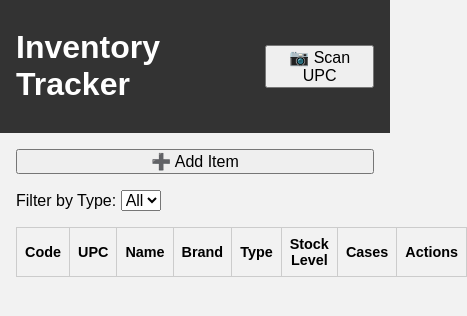
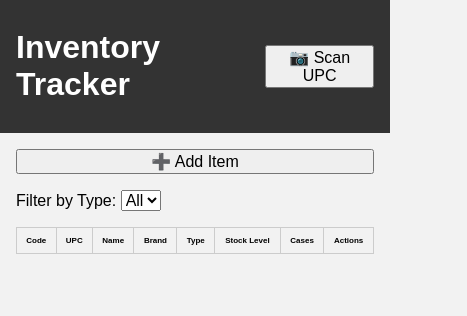
Before and after one commit to NateJM03/Inventory, a plain HTML site: page index.html in a window 390 px wide. Shown: the whole page, 467 px wide, since content can reach past the window. Drawn offline with Linux system fonts and the light colour scheme; no server answers.

Commit message:
Update styles.css

```diff
--- a/styles.css
+++ b/styles.css
@@ -46,6 +46,6 @@ tr.stock-low { background: #ffe0e0; }
 }
 
 @media (max-width: 600px) {
-  th, td { font-size: 0.9rem; }
+  th, td { font-size: 0.5rem; }
   .controls { flex-direction: column; }
 }
```
